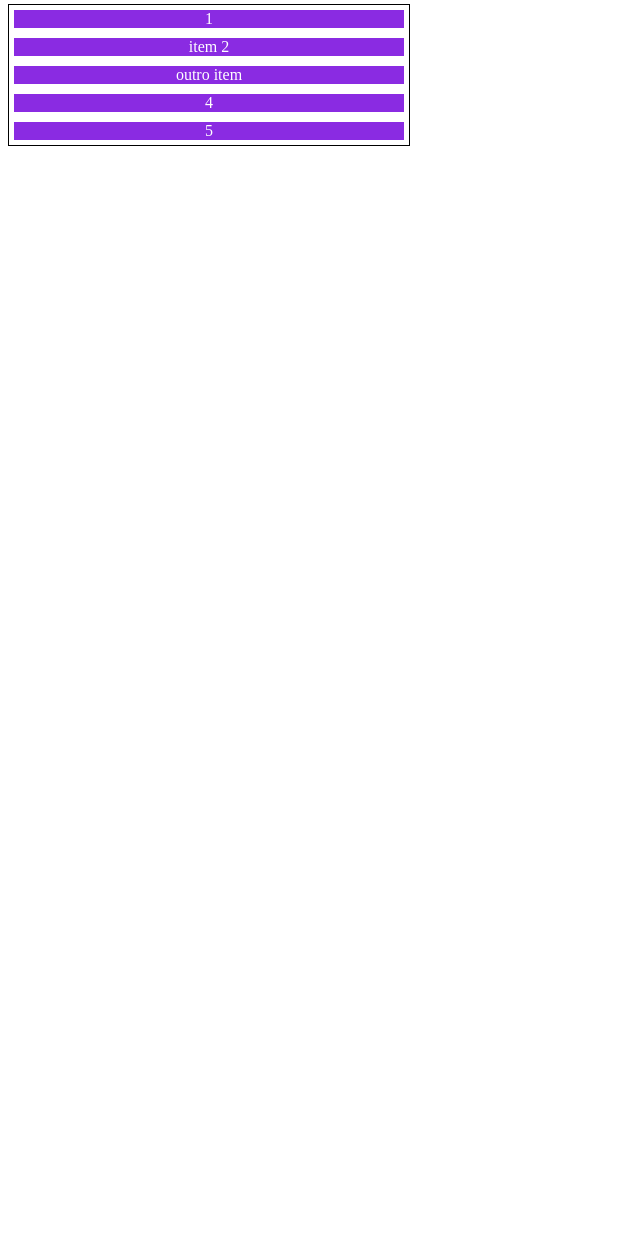
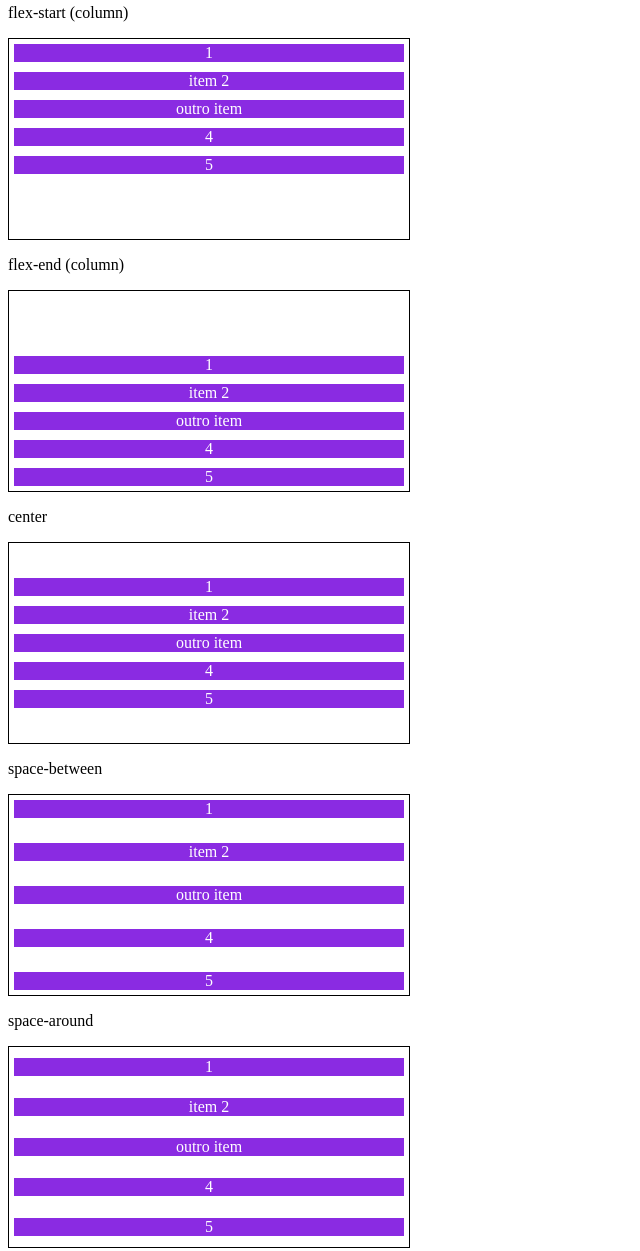
Before and after one commit to Nivadinho/desafio-de-projeto-github, a plain HTML site: page Exercícios/flexbox/justify-content.html in a window 1280 px wide. Shown: the part 540-1791 px from the top of the page, without its empty margins (0-640 px from the left). Before the commit the page ends 800 px from the top, so only its background shows below. Drawn offline with Linux system fonts and the light colour scheme.

Commit message:
Justufy-content

```diff
--- a/Exercícios/flexbox/justify-content.html
+++ b/Exercícios/flexbox/justify-content.html
@@ -43,6 +43,7 @@
 
         .column{
             flex-direction: column;
+            min-height: 200px;
         }
     </style>
 </head>
@@ -91,7 +92,44 @@
 
         <h1>column</h1>
 
+        <p>flex-start (column)</p>
         <section class="container flex-start column">
+            <div class="item">1</div>
+            <div class="item">item 2</div>
+            <div class="item">outro item</div>
+            <div class="item">4</div>
+            <div class="item">5</div>
+        </section>
+
+        <p>flex-end (column)</p>
+        <section class="container flex-end column">
+            <div class="item">1</div>
+            <div class="item">item 2</div>
+            <div class="item">outro item</div>
+            <div class="item">4</div>
+            <div class="item">5</div>
+        </section>
+
+        <p>center</p>
+        <section class="container center column">
+            <div class="item">1</div>
+            <div class="item">item 2</div>
+            <div class="item">outro item</div>
+            <div class="item">4</div>
+            <div class="item">5</div>
+        </section>
+
+        <p>space-between</p>
+        <section class="container space-between column">
+            <div class="item">1</div>
+            <div class="item">item 2</div>
+            <div class="item">outro item</div>
+            <div class="item">4</div>
+            <div class="item">5</div>
+        </section>
+
+        <p>space-around</p>
+        <section class="container space-around column">
             <div class="item">1</div>
             <div class="item">item 2</div>
             <div class="item">outro item</div>
```
